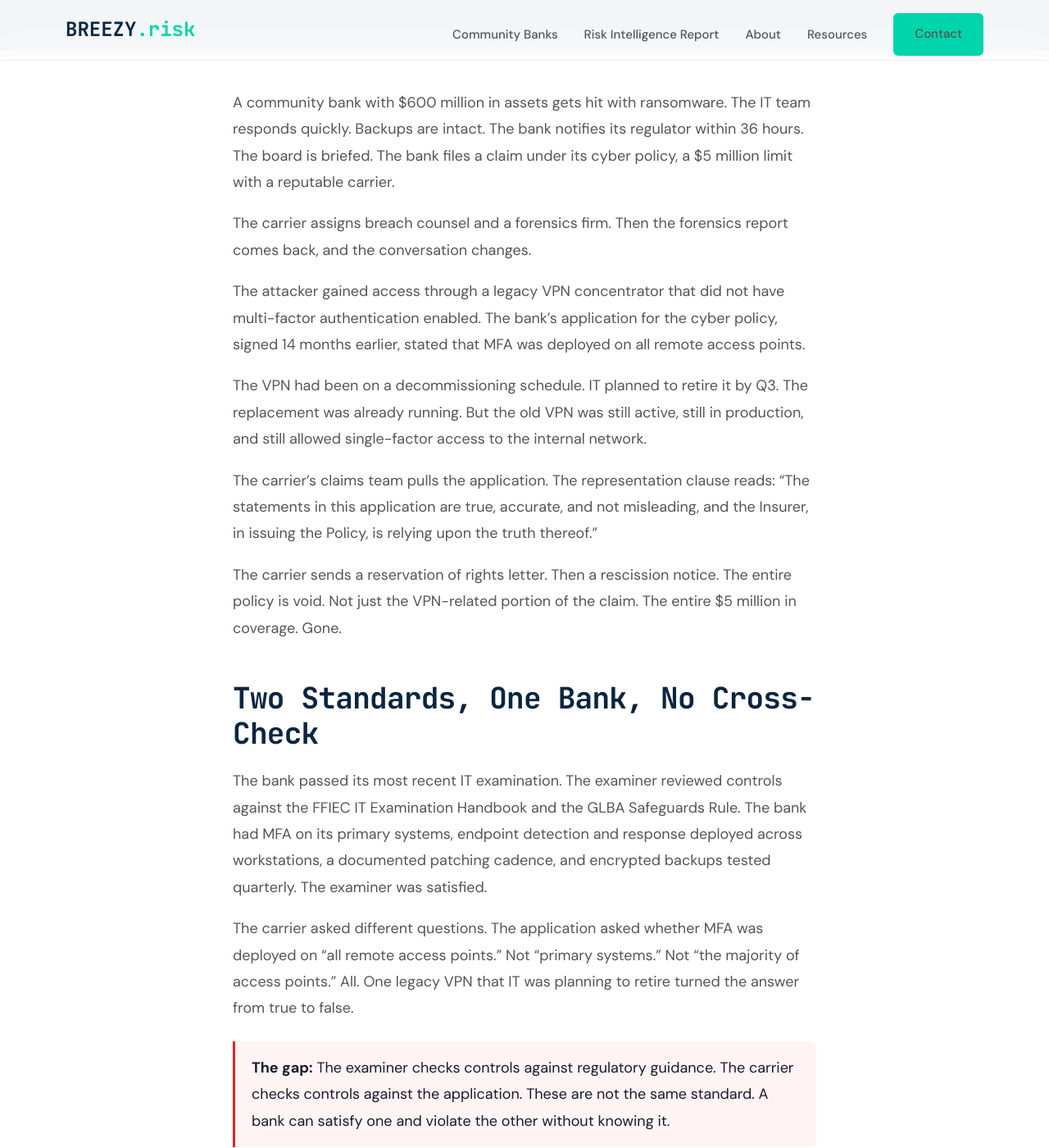
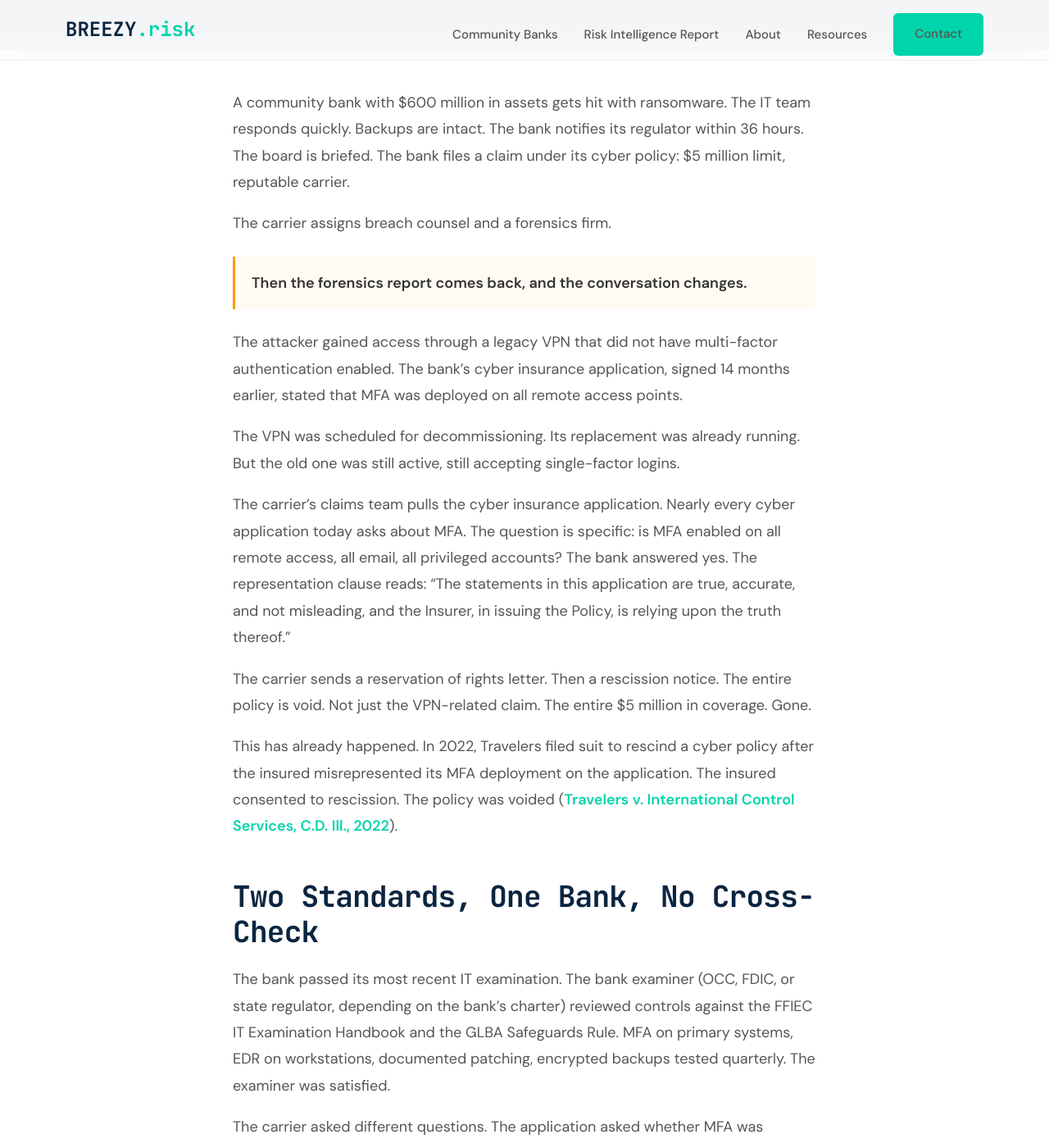
Before and after one commit to joeproe1/breezyins.com, a Jekyll site: the page built from _posts/2026-04-23-security-warranty-fails.md, in a window 1280 px wide and 1400 px high, scrolled down 427 px. Shown: the whole window at 82% size. Built offline with Jekyll 4.4.1, drawn with Linux system fonts in a browser that asks for light colours; some of the changed text lies outside the part shown.

Commit message:
Revise security warranty post: add court cases, tighten prose, fix layout
Addresses 10 feedback items: Travelers v. ICS and Columbia v. Cottage Health
cases cited, 2x2 grid for carrier questions, amber callout for forensics
transition, examiner specified by charter type, MFA context added,
no-rescission claim softened to reflect sample size, overall shortened.

Co-Authored-By: Claude Opus 4.6 <noreply@anthropic.com>

```diff
--- a/_posts/2026-04-23-security-warranty-fails.md
+++ b/_posts/2026-04-23-security-warranty-fails.md
@@ -10,54 +10,56 @@ image: /assets/images/Blog-Security-Warranty-Fails.png
 permalink: /insights/security-warranty-fails/
 ---
 
-A community bank with $600 million in assets gets hit with ransomware. The IT team responds quickly. Backups are intact. The bank notifies its regulator within 36 hours. The board is briefed. The bank files a claim under its cyber policy, a $5 million limit with a reputable carrier.
+A community bank with $600 million in assets gets hit with ransomware. The IT team responds quickly. Backups are intact. The bank notifies its regulator within 36 hours. The board is briefed. The bank files a claim under its cyber policy: $5 million limit, reputable carrier.
 
-The carrier assigns breach counsel and a forensics firm. Then the forensics report comes back, and the conversation changes.
+The carrier assigns breach counsel and a forensics firm.
 
-The attacker gained access through a legacy VPN concentrator that did not have multi-factor authentication enabled. The bank's application for the cyber policy, signed 14 months earlier, stated that MFA was deployed on all remote access points.
+<div style="border-left: 3px solid #F59E0B; padding: 16px 20px; background: rgba(245,158,11,0.05); border-radius: 0 8px 8px 0; margin: 24px 0; font-size: 18px; font-weight: 600; color: #333;">
+Then the forensics report comes back, and the conversation changes.
+</div>
 
-The VPN had been on a decommissioning schedule. IT planned to retire it by Q3. The replacement was already running. But the old VPN was still active, still in production, and still allowed single-factor access to the internal network.
+The attacker gained access through a legacy VPN that did not have multi-factor authentication enabled. The bank's cyber insurance application, signed 14 months earlier, stated that MFA was deployed on all remote access points.
 
-The carrier's claims team pulls the application. The representation clause reads: "The statements in this application are true, accurate, and not misleading, and the Insurer, in issuing the Policy, is relying upon the truth thereof."
+The VPN was scheduled for decommissioning. Its replacement was already running. But the old one was still active, still accepting single-factor logins.
 
-The carrier sends a reservation of rights letter. Then a rescission notice. The entire policy is void. Not just the VPN-related portion of the claim. The entire $5 million in coverage. Gone.
+The carrier's claims team pulls the cyber insurance application. Nearly every cyber application today asks about MFA. The question is specific: is MFA enabled on all remote access, all email, all privileged accounts? The bank answered yes. The representation clause reads: "The statements in this application are true, accurate, and not misleading, and the Insurer, in issuing the Policy, is relying upon the truth thereof."
+
+The carrier sends a reservation of rights letter. Then a rescission notice. The entire policy is void. Not just the VPN-related claim. The entire $5 million in coverage. Gone.
+
+This has already happened. In 2022, Travelers filed suit to rescind a cyber policy after the insured misrepresented its MFA deployment on the application. The insured consented to rescission. The policy was voided ([Travelers v. International Control Services, C.D. Ill., 2022](https://www.insurancejournal.com/news/national/2022/07/12/675516.htm)).
 
 ## Two Standards, One Bank, No Cross-Check
 
-The bank passed its most recent IT examination. The examiner reviewed controls against the FFIEC IT Examination Handbook and the GLBA Safeguards Rule. The bank had MFA on its primary systems, endpoint detection and response deployed across workstations, a documented patching cadence, and encrypted backups tested quarterly. The examiner was satisfied.
+The bank passed its most recent IT examination. The bank examiner (OCC, FDIC, or state regulator, depending on the bank's charter) reviewed controls against the FFIEC IT Examination Handbook and the GLBA Safeguards Rule. MFA on primary systems, EDR on workstations, documented patching, encrypted backups tested quarterly. The examiner was satisfied.
 
-The carrier asked different questions. The application asked whether MFA was deployed on "all remote access points." Not "primary systems." Not "the majority of access points." All. One legacy VPN that IT was planning to retire turned the answer from true to false.
+The carrier asked different questions. The application asked whether MFA was deployed on "all remote access points." Not "primary systems." Not "most." All. One legacy VPN turned the answer from true to false.
 
 <div style="border-left: 3px solid #DC2626; padding: 16px 20px; background: rgba(220,38,38,0.05); border-radius: 0 8px 8px 0; margin: 24px 0;">
 <strong>The gap:</strong> The examiner checks controls against regulatory guidance. The carrier checks controls against the application. These are not the same standard. A bank can satisfy one and violate the other without knowing it.
 </div>
 
-This is not hypothetical. I have reviewed cyber policies for community banks where the application was incorporated by reference into the policy, making every answer a material representation. The carrier does not need to prove the bank lied. It needs to show the answer was inaccurate.
-
 ## Rescission vs. Denial
 
-There is an important distinction between a carrier denying a specific claim and rescinding the entire policy.
+A **denial** means the carrier says this particular loss is not covered. An exclusion applies, or the claim falls outside the insuring agreements. The rest of the policy stays in force.
 
-A **denial** means the carrier says this particular loss is not covered. Maybe the claim falls outside the policy's insuring agreements, or a specific exclusion applies. The rest of the policy remains in force.
+**Rescission** is different. The carrier voids the policy from inception. It is treated as if the policy never existed. The carrier returns the premium and walks away from everything: not just this claim, but any claim under that policy period.
 
-**Rescission** means the carrier voids the policy from inception. It is treated as if the policy never existed. The carrier returns the premium and walks away from all obligations, not just the current claim but any claim, past or future, under that policy period.
-
-Rescission requires a material misrepresentation in the application. The standard in most states, including New York, is that the misrepresentation was material to the carrier's decision to issue the policy on its stated terms. The carrier does not need to prove the bank acted in bad faith. An honest mistake on the application, a control that lapsed after submission, a vendor-managed system that changed without the bank's knowledge, any of these can be enough.
+Rescission requires a material misrepresentation in the application. The carrier does not need to prove the bank lied. An honest mistake, a control that lapsed after submission, a vendor-managed system that changed without the bank's knowledge, any of these can be enough. In *Columbia Casualty v. Cottage Health* ([C.D. Cal., 2015](https://www.insideprivacy.com/data-security/cybersecurity/cyber-insurer-seeks-to-void-data-breach-coverage-because-of-purported-misstatements-in-policy-application/)), the carrier sought to void coverage after the insured misrepresented its security controls on a self-assessment that was part of the application.
 
 <div style="background: #0A2540; border-radius: 12px; padding: 32px; margin: 32px 0; color: #fff;">
 <h3 style="color: #00D4AA; margin-top: 0; font-size: 18px;">What Carriers Typically Ask About</h3>
-<div style="display: grid; grid-template-columns: repeat(auto-fill, minmax(200px, 1fr)); gap: 16px; margin-top: 16px;">
+<div style="display: grid; grid-template-columns: repeat(2, 1fr); gap: 16px; margin-top: 16px;">
 <div style="background: rgba(59,130,246,0.1); border-radius: 8px; padding: 16px;">
 <div style="color: #93C5FD; font-weight: 700; font-size: 13px; text-transform: uppercase; letter-spacing: 0.05em; margin-bottom: 8px;">Access Controls</div>
 <div style="color: rgba(255,255,255,0.8); font-size: 14px; line-height: 1.5;">MFA on all remote access, email, privileged accounts, VPN</div>
 </div>
 <div style="background: rgba(139,92,246,0.1); border-radius: 8px; padding: 16px;">
 <div style="color: #C4B5FD; font-weight: 700; font-size: 13px; text-transform: uppercase; letter-spacing: 0.05em; margin-bottom: 8px;">Endpoint Security</div>
-<div style="color: rgba(255,255,255,0.8); font-size: 14px; line-height: 1.5;">EDR deployed on all endpoints, managed 24/7, updated within defined intervals</div>
+<div style="color: rgba(255,255,255,0.8); font-size: 14px; line-height: 1.5;">EDR on all endpoints, managed 24/7, updated within defined intervals</div>
 </div>
 <div style="background: rgba(245,158,11,0.1); border-radius: 8px; padding: 16px;">
 <div style="color: #FCD34D; font-weight: 700; font-size: 13px; text-transform: uppercase; letter-spacing: 0.05em; margin-bottom: 8px;">Patch Management</div>
-<div style="color: rgba(255,255,255,0.8); font-size: 14px; line-height: 1.5;">Critical patches applied within 30 days, vulnerability scanning on defined schedule</div>
+<div style="color: rgba(255,255,255,0.8); font-size: 14px; line-height: 1.5;">Critical patches applied within 30 days, vulnerability scanning on a defined schedule</div>
 </div>
 <div style="background: rgba(0,212,170,0.1); border-radius: 8px; padding: 16px;">
 <div style="color: #00D4AA; font-weight: 700; font-size: 13px; text-transform: uppercase; letter-spacing: 0.05em; margin-bottom: 8px;">Backup & Recovery</div>
@@ -69,45 +71,45 @@ Rescission requires a material misrepresentation in the application. The standar
 
 ## Banks Face Double Exposure
 
-Community banks face a rescission risk that other businesses do not. When a carrier rescinds a bank's cyber policy, two things happen simultaneously.
+When a carrier rescinds a bank's cyber policy, two things happen at once.
 
-First, the bank loses coverage for the current incident. Whatever the ransomware attack costs to remediate, the bank pays out of pocket.
+First, the bank loses coverage for the incident. Whatever the ransomware costs to clean up, the bank pays out of pocket.
 
-Second, the regulator now has a finding. The bank represented to its examiner that it had adequate cyber insurance. The policy is rescinded. The bank is uninsured. The examiner will want to know how the bank allowed a material misrepresentation on its insurance application, and why the bank's vendor risk management or internal audit process did not catch it.
+Second, the regulator has a finding. The bank told its examiner it had adequate cyber insurance. Now the policy is rescinded and the bank is uninsured. The examiner will ask how a material misrepresentation ended up on the insurance application, and why the bank's internal audit process did not catch it.
 
-The rescission creates a regulatory problem on top of the financial one. Other businesses face the financial hit. Banks face both.
+Other businesses face the financial hit. Banks face the financial hit and the regulatory one.
 
-## The No-Rescission Clause Most Banks Do Not Have
+## The No-Rescission Clause
 
-There is a fix. It is called a no-rescission clause, sometimes called a severability endorsement or non-avoidance clause. It limits the carrier's ability to void the entire policy based on an application misrepresentation.
+There is a fix. It is called a no-rescission clause (sometimes called a severability endorsement). It limits the carrier's ability to void the entire policy based on an application misrepresentation.
 
-With a no-rescission clause, the carrier can still deny coverage related to the specific misrepresentation (the MFA question, for example). But it cannot void the entire policy. The remaining coverages stay in force. The bank still has a policy.
+With this clause, the carrier can still deny coverage related to the specific misrepresentation. But it cannot void the entire policy. The remaining coverages stay in force.
 
-Without a no-rescission clause, the carrier can void everything. One inaccurate answer on a 15-page application nullifies $5 million in coverage at the moment the bank needs it most.
+Without it, one inaccurate answer on a 15-page application can nullify $5 million in coverage at the moment the bank needs it most.
 
-I have reviewed cyber policies for community banks from multiple carriers. In every case, the no-rescission clause was absent. Some carriers offer it as standard on their commercial forms. None of the bank-focused policies I have examined included it.
+In the bank cyber policies I have reviewed to date, none included a no-rescission clause. Some carriers offer it as standard on their commercial forms. It is worth asking for at renewal.
 
 ## The Fix
 
 <div style="background: #f8faf9; border-radius: 10px; padding: 28px 32px; margin: 24px 0;">
 <div style="display: flex; gap: 16px; margin-bottom: 20px;">
 <div style="min-width: 32px; height: 32px; background: #00D4AA; border-radius: 50%; display: flex; align-items: center; justify-content: center; font-weight: 700; color: #0A2540; font-size: 16px;">1</div>
-<div><strong>Audit every answer on your current cyber application.</strong> Pull the application your bank submitted. Compare every "yes" to your current IT environment. Not what you planned to have by Q3. What you have today. If anything has changed since submission, disclose it to the carrier in writing now. Do not wait for a claim.</div>
+<div><strong>Audit every answer on your current cyber application.</strong> Pull the application your bank submitted. Compare every "yes" to your current IT environment. Not what you planned to have. What you have today. If anything has changed, disclose it to the carrier in writing now.</div>
 </div>
 <div style="display: flex; gap: 16px; margin-bottom: 20px;">
 <div style="min-width: 32px; height: 32px; background: #00D4AA; border-radius: 50%; display: flex; align-items: center; justify-content: center; font-weight: 700; color: #0A2540; font-size: 16px;">2</div>
-<div><strong>Request a no-rescission clause at your next renewal.</strong> Ask your broker whether the policy includes a severability or non-avoidance endorsement. If it does not, request one. If the carrier refuses, that is a differentiating factor when comparing markets. Some carriers include this as standard. Your bank should know which ones.</div>
+<div><strong>Ask your broker about a no-rescission clause.</strong> If the policy does not include one, request it at renewal. If the carrier refuses, that tells you something about how they plan to handle claims.</div>
 </div>
 <div style="display: flex; gap: 16px; margin-bottom: 20px;">
 <div style="min-width: 32px; height: 32px; background: #00D4AA; border-radius: 50%; display: flex; align-items: center; justify-content: center; font-weight: 700; color: #0A2540; font-size: 16px;">3</div>
-<div><strong>Cross-check your application against your IT audit findings.</strong> Your IT auditor and your insurance application are asking similar questions with different standards. Where they disagree, you have either a controls gap (fix the control) or a representation gap (fix the application). Either way, you need to know before the carrier finds out during a claim.</div>
+<div><strong>Cross-check your application against your IT audit.</strong> Your IT auditor and your insurance application ask similar questions with different standards. Where they disagree, you have a gap to close before a claim exposes it.</div>
 </div>
 <div style="display: flex; gap: 16px;">
 <div style="min-width: 32px; height: 32px; background: #00D4AA; border-radius: 50%; display: flex; align-items: center; justify-content: center; font-weight: 700; color: #0A2540; font-size: 16px;">4</div>
-<div><strong>Watch for vendor-managed controls that change without notice.</strong> If your core banking vendor, your SOC provider, or your managed security vendor changes a control that your application warranted, you may have an inadvertent misrepresentation. Build a notification clause into your vendor agreements that requires vendors to notify you of material security changes within the policy period.</div>
+<div><strong>Watch for vendor-managed controls that change without notice.</strong> If your core banking vendor or SOC provider changes a control that your application warranted, you may have an inadvertent misrepresentation. Build a notification requirement into your vendor agreements.</div>
 </div>
 </div>
 
-Your bank probably spends more time reviewing the cyber insurance premium than the application behind it. The premium is the cost of coverage. The application is the coverage itself. If the answers are wrong, the coverage does not exist.
+Your bank probably spends more time reviewing the cyber insurance premium than the application behind it. The premium is the cost of coverage. The application is the coverage itself.
 
-If nobody has compared your cyber application to your current IT environment, [get in touch]({{ '/contact/' | relative_url }}). I can tell you whether your policy is standing on solid ground, or on a warranty that could void it.
+If nobody has compared your cyber application to your current IT environment, [get in touch]({{ '/contact/' | relative_url }}).
```
